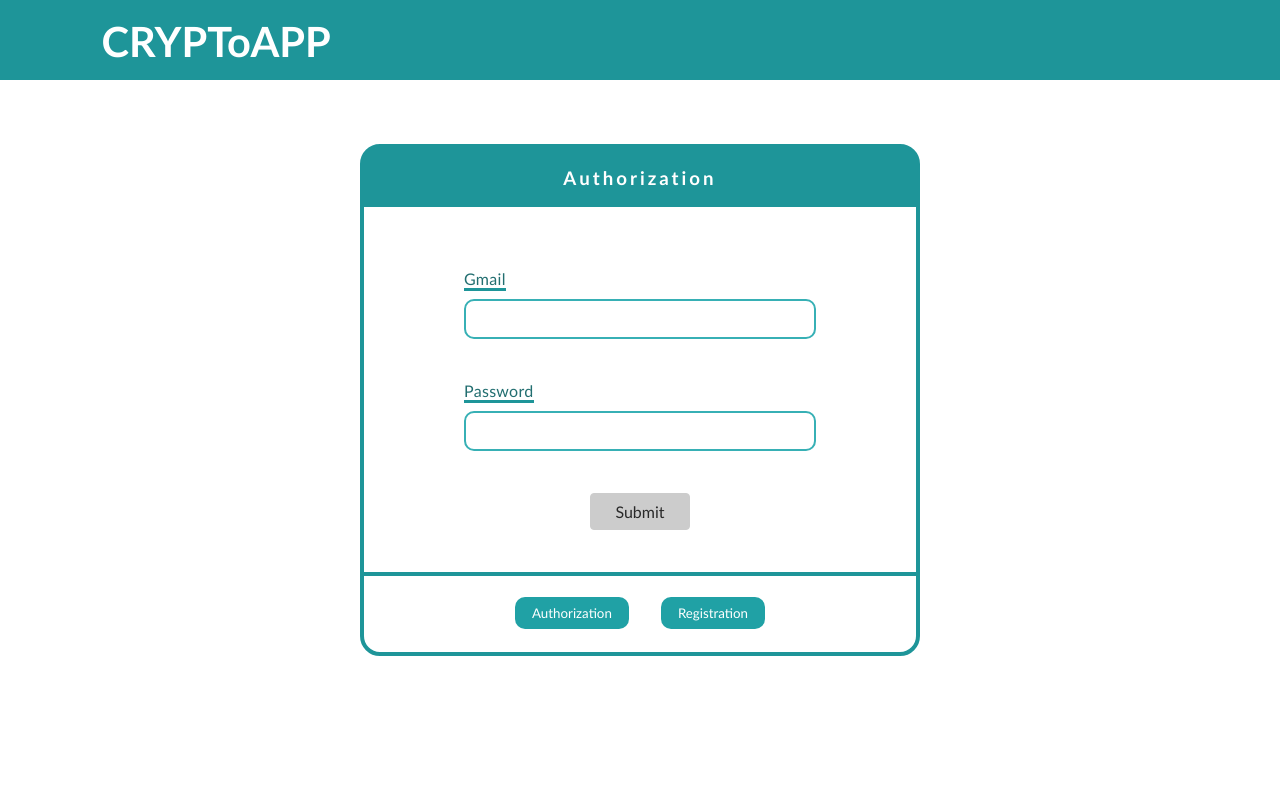
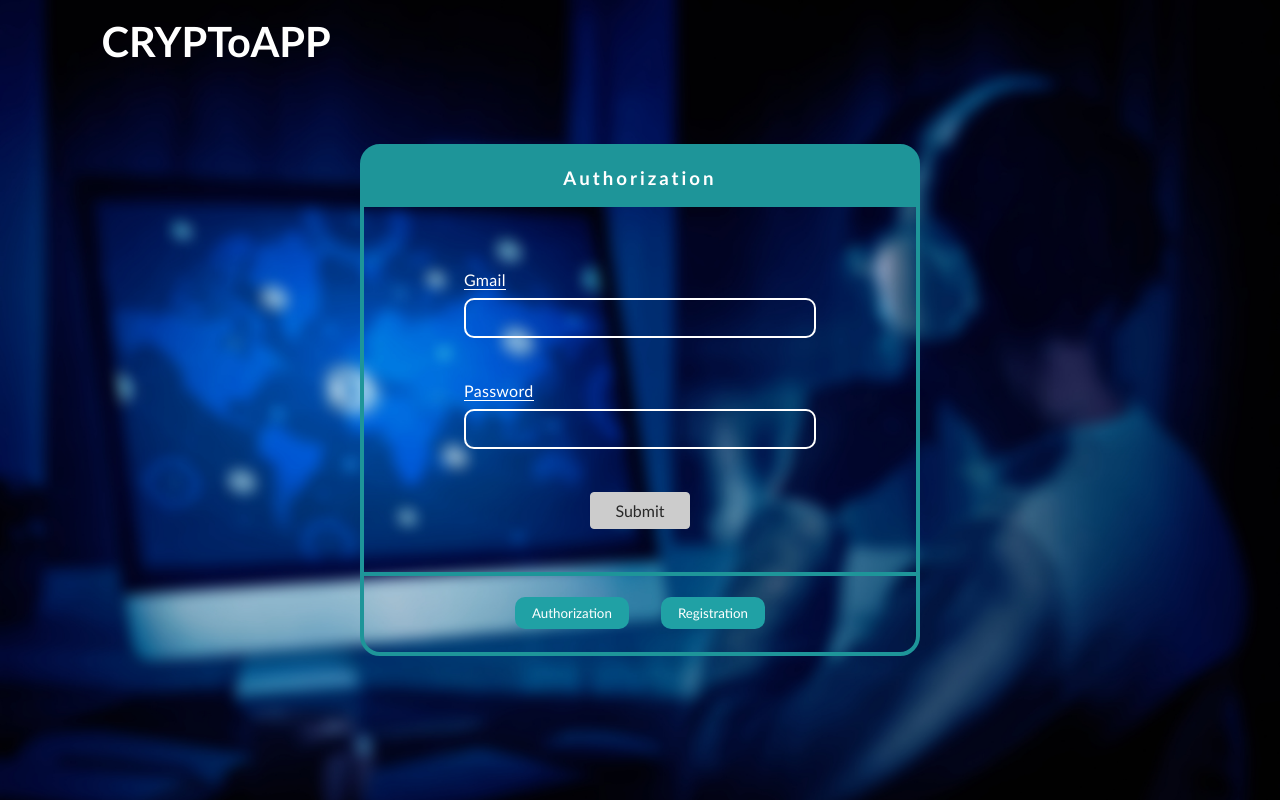
Before and after one commit to MishG777/Crypto-App, a React (Create React App) app: page /auth-registration-page in a window 1280 px wide. Built offline with nearby package versions, Linux system fonts and the light colour scheme.

Commit message:
coverImg_css

```diff
--- a/public/index.html
+++ b/public/index.html
@@ -28,7 +28,9 @@
   </head>
   <body>
     <noscript>You need to enable JavaScript to run this app.</noscript>
+
     <div id="root"></div>
+
     <!--
       This HTML file is a template.
       If you open it directly in the browser, you will see an empty page.
--- a/src/components/CoinItems.js
+++ b/src/components/CoinItems.js
@@ -19,9 +19,9 @@ const CoinItems = ({
         <h4>{name}</h4>
         <div className={classes["inner-data"]}>
           <p className={classes.rank}>rank: {market_cap_rank}</p>
-          <p>symbol: {symbol}</p>
-          <p>{`Price:${currency ? "$" : "€"}${current_price}`}</p>
-          <p>{`MC:${currency ? "$" : "€"}${market_cap.toLocaleString()}`}</p>
+          <p>symbol: {symbol.toUpperCase()}</p>
+          <p>{`Price: ${currency ? "$" : "€"}${current_price}`}</p>
+          <p>{`MC: ${currency ? "$" : "€"}${market_cap.toLocaleString()}`}</p>
         </div>
       </div>
     </Link>
--- a/src/components/CoinItems.module.css
+++ b/src/components/CoinItems.module.css
@@ -4,7 +4,8 @@
   align-items: center;
   flex-direction: column;
   border-radius: 5px;
-  box-shadow: 1px 2px 3px 4px rgba(12, 12, 12, 0.2);
+  box-shadow: 1px 2px 3px 2px rgba(12, 12, 12, 0.2);
+  backdrop-filter: blur(25px);
   margin: 15px;
   border-radius: 30px;
   width: 230px;
@@ -14,7 +15,7 @@
 }
 
 .coin-container:hover {
-  box-shadow: 0px 0px 25px rgb(31, 116, 119);
+  box-shadow: 0px 0px 20px white;
 }
 
 .coin-container img {
@@ -28,9 +29,8 @@ p {
 .coin-data {
   font-family: "Trebuchet MS", "Lucida Sans Unicode", "Lucida Grande",
     "Lucida Sans", Arial, sans-serif;
-  color: rgb(13, 134, 104);
+  color: rgb(184, 252, 236);
   font-weight: bold;
-
   display: flex;
   justify-content: space-around;
   align-items: center;
--- a/src/components/Coins.module.css
+++ b/src/components/Coins.module.css
@@ -6,7 +6,7 @@
   align-items: center;
 }
 .coin-text {
-  color: rgb(42, 117, 119);
+  color: white;
   font-family: "Trebuchet MS", "Lucida Sans Unicode", "Lucida Grande",
     "Lucida Sans", Arial, sans-serif;
 }
--- a/src/components/Navbar/MainHeader.module.css
+++ b/src/components/Navbar/MainHeader.module.css
@@ -1,11 +1,12 @@
 .header {
   width: 100%;
   height: 5rem;
-  background-color: rgb(30, 149, 153);
+  background: none;
   padding: 0 10%;
   justify-content: space-between;
   align-items: center;
   display: flex;
+  /* position: fixed; */
 }
 .header h1 {
   color: white;
--- a/src/components/UserLogging/Login.module.css
+++ b/src/components/UserLogging/Login.module.css
@@ -26,11 +26,12 @@
 }
 
 .error-text {
-  color: #b40e0e;
+  color: rgb(218, 91, 91);
   font-size: 12px;
+  font-weight: bold;
   font-family: "Trebuchet MS", "Lucida Sans Unicode", "Lucida Grande",
     "Lucida Sans", Arial, sans-serif;
-  margin: 0;
+  margin-top: 5px;
 }
 button:disabled,
 button:disabled:hover,
@@ -65,21 +66,23 @@ button:disabled:active {
 
 .form-control label {
   margin-bottom: 0.5rem;
-  border-bottom: 3px solid rgb(30, 149, 153);
-  color: rgb(34, 110, 112);
+  border-bottom: 1px solid white;
+  color: white;
   letter-spacing: 0.3px;
 }
 
 .form-control input:focus {
   outline: none;
-  border-color: rgb(55, 176, 181);
+  border-color: rgb(128, 183, 185);
 }
 
 .form-control .input {
   width: 22rem;
   height: 2.5rem;
   border-radius: 10px;
-  border: 2px solid rgb(55, 176, 181);
+  border: 2px solid white;
+  background: none;
+  color: white;
 }
 
 .form-control .inputErr {
--- a/src/index.css
+++ b/src/index.css
@@ -1,6 +1,11 @@
 body {
   margin: 0;
   padding: 0;
+  background: url("./components/img/crypto_2.jpg") no-repeat center center fixed;
+  -webkit-background-size: cover;
+  -moz-background-size: cover;
+  -o-background-size: cover;
+  background-size: cover;
 }
 
 code {
```
Also changed, not shown: src/components/img/crypto_2.jpg (added).
